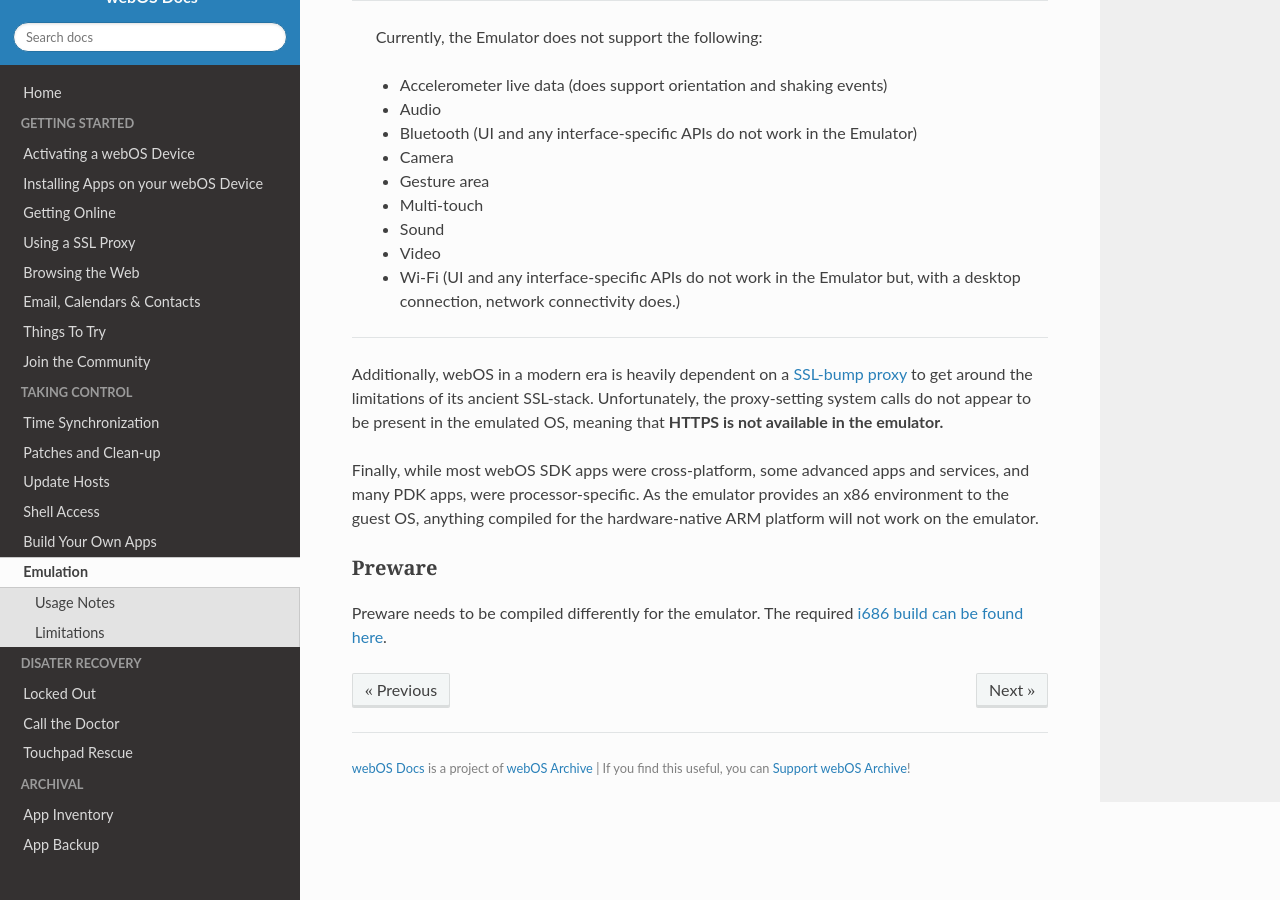
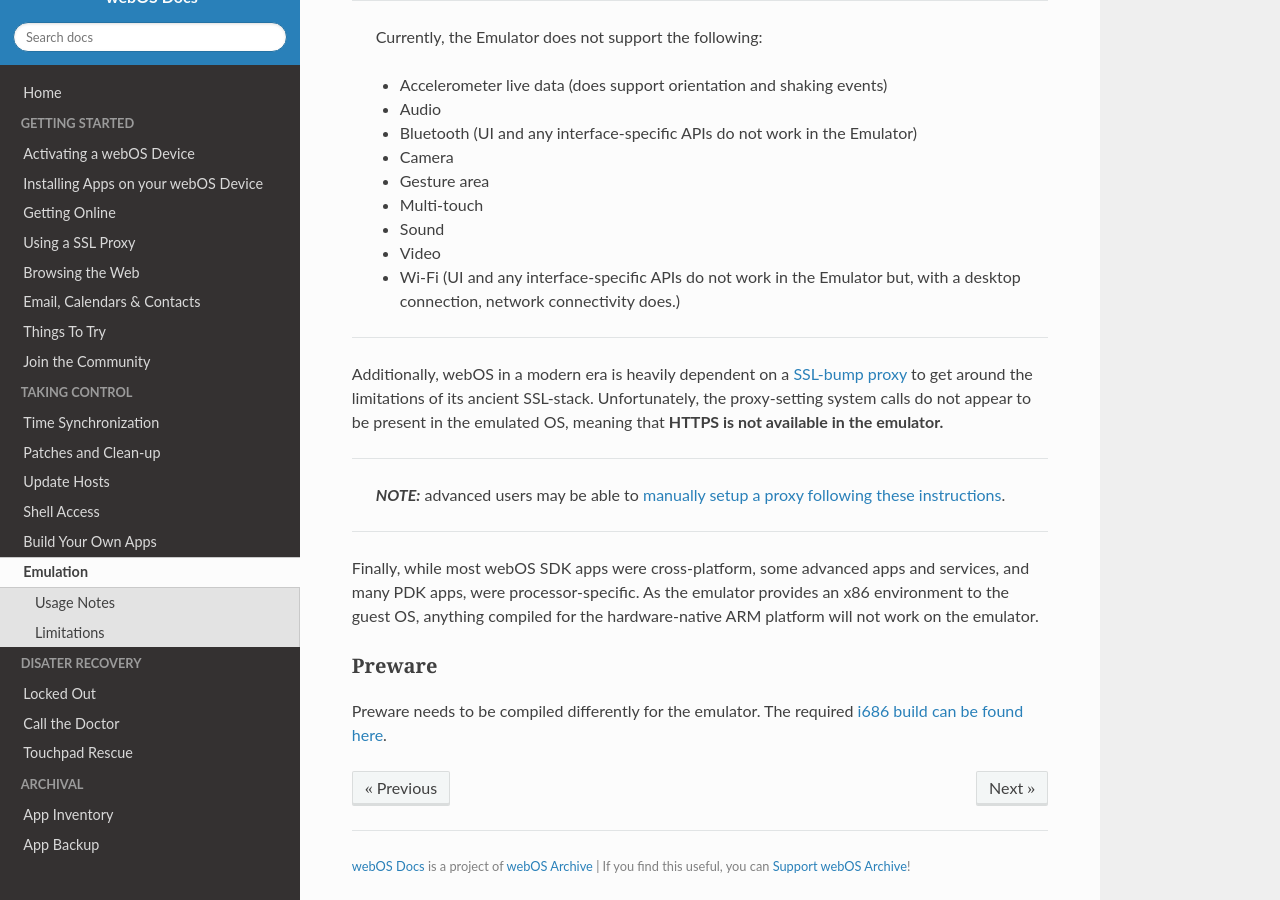
Before and after one commit to webOSArchive/webos-docs, an MkDocs documentation site: the page built from docs/emulator.md, in a window 1280 px wide and 900 px high, scrolled down 1542 px. Built offline with MkDocs 1.6.1, drawn with Linux system fonts in a browser that asks for light colours; nearby versions of some CDN libraries; some web fonts are replaced; library files that are not in the unit come from our copies.

Commit message:
add note about manual proxy config

```diff
--- a/docs/emulator.md
+++ b/docs/emulator.md
@@ -46,6 +46,11 @@ Since its dervied from the SDK emulator, all the limitations of that emulator ap
 
 Additionally, webOS in a modern era is heavily dependent on a <a href="http://www.webosarchive.org/proxy">SSL-bump proxy</a> to get around the limitations of its ancient SSL-stack. Unfortunately, the proxy-setting system calls do not appear to be present in the emulated OS, meaning that **HTTPS is not available in the emulator.**
 
+---
+> **_NOTE:_** advanced users may be able to <a href="https://webos-internals.org/wiki/Tutorials_Linux_Emulator_Networking_Proxy_Firewall" target="_blank">manually setup a proxy following these instructions</a>.
+
+---
+
 Finally, while most webOS SDK apps were cross-platform, some advanced apps and services, and many PDK apps, were processor-specific. As the emulator provides an x86 environment to the guest OS, anything compiled for the hardware-native ARM platform will not work on the emulator.
 
 ### Preware
```
